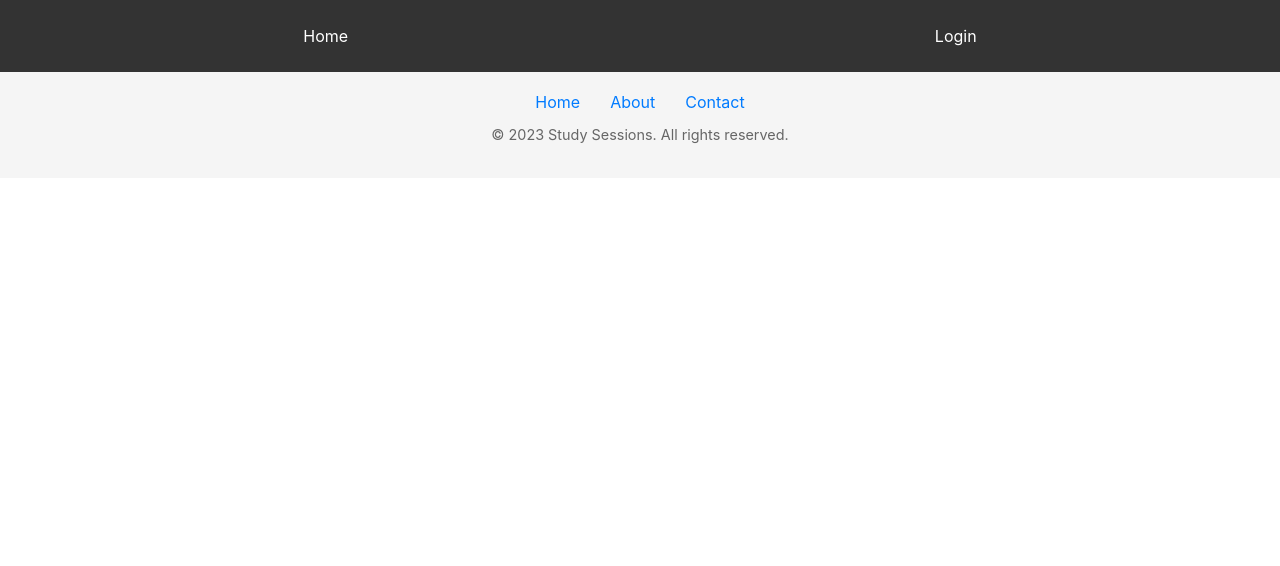
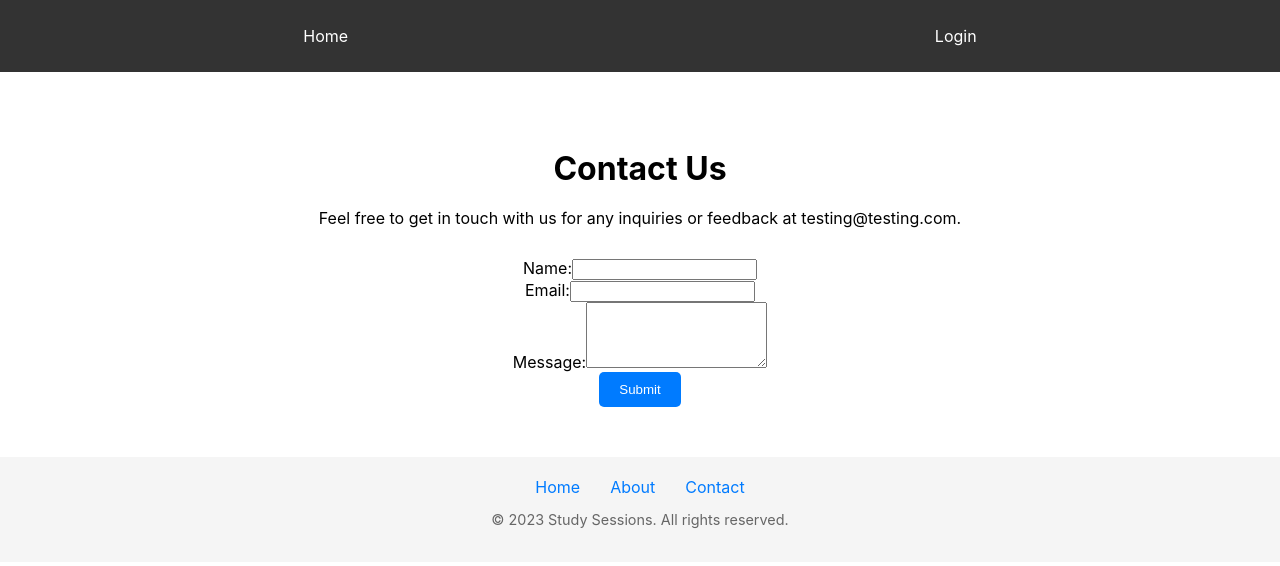
Before and after one commit to Stanagley/Study-Session-Connect, a React (Create React App) app in the folder ssc/: page /contact in a window 1280 px wide. Shown: the top 566 px of the page. Built offline with nearby package versions, Linux system fonts and the light colour scheme.

Commit message:
added contact page

```diff
--- a/ssc/src/App.jsx
+++ b/ssc/src/App.jsx
@@ -2,6 +2,7 @@ import React from 'react';
 import { BrowserRouter as Router, Route, Routes } from 'react-router-dom';
 import LoginPage from './views/LoginPage';
 import HomePage from './views/HomePage';
+import ContactPage from './views/ContactPage';
 import NavBar from './components/NavBar';
 import Footer from './components/Footer';
 
@@ -13,6 +14,7 @@ function App() {
                 <Routes>
                     <Route path="login" element={<LoginPage />} />
                     <Route path="" element={<HomePage />} />
+                    <Route path="contact" element={<ContactPage />} />
                 </Routes>
                 <Footer />
             </div>
--- /dev/null
+++ b/ssc/src/views/ContactPage.jsx
@@ -0,0 +1,35 @@
+import React from 'react';
+
+function ContactPage() {
+    const styles = {
+        container: { padding: '50px 20px', textAlign: 'center' },
+        title: { fontSize: '2em', marginBottom: '20px' },
+        description: { marginBottom: '30px' },
+        button: { padding: '10px 20px', cursor: 'pointer', backgroundColor: '#007BFF', color: 'white', border: 'none', borderRadius: '5px' }
+    };
+
+    return (
+        <div style={styles.container}>
+            <h2 style={styles.title}>Contact Us</h2>
+            <p style={styles.description}>Feel free to get in touch with us for any inquiries or feedback at testing@testing.com.</p>
+            <form>
+                <div>
+                    <label htmlFor="name">Name:</label>
+                    <input type="text" id="name" name="name" />
+                </div>
+                <div>
+                    <label htmlFor="email">Email:</label>
+                    <input type="email" id="email" name="email" />
+                </div>
+                <div>
+                    <label htmlFor="message">Message:</label>
+                    <textarea id="message" name="message" rows="4"></textarea>
+                </div>
+                <button type="submit" style={styles.button}>Submit</button>
+            </form>
+        </div>
+    );
+
+}
+
+export default ContactPage;
```
